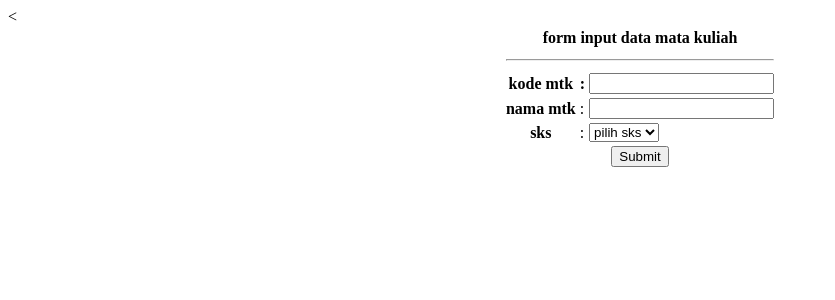
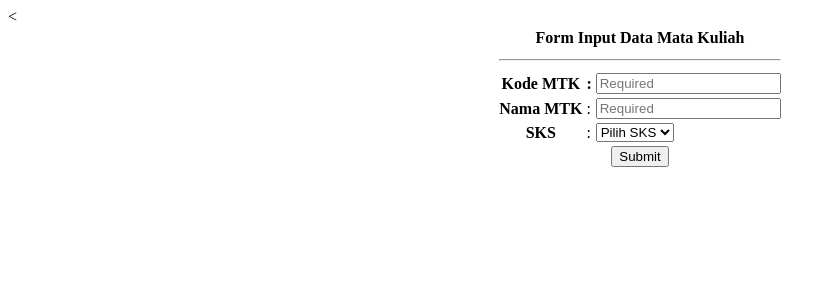
Before and after one commit to ilham0312/pustaka-booking, a CodeIgniter app: page /pustaka-booking/index.php/matakuliah/index in a window 1280 px wide. Shown: the top 300 px of the page, without its empty margins (0-835 px from the left). Run offline with CodeIgniter, Linux system fonts and the light colour scheme.

Commit message:
PERTEMUAN 5

```diff
--- a/application/views/view-form-matakuliah.php
+++ b/application/views/view-form-matakuliah.php
@@ -1,17 +1,22 @@
 <html>
 
 <head>
-    <title>form input mahasiswa</title>
+    <title>Form Input Matakuliah</title>
+<style>
+.pesan {color:red;font-style: italic;}
+</style>
 </head>
 
 <body>
-    <?php echo validation_errors(); ?>
     <center>
-        <form action="<?= base_url('matakuliah/cetak'); ?>" method="post">
+        <div class="pesan">
+            <?php echo validation_errors(); ?>
+        </div>
+        <form action="<?= base_url('matakuliah/cetak'); ?>"method="post">
             <table>
                 <tr>
                     <th colspan="3">
-                        form input data mata kuliah
+                        Form Input Data Mata Kuliah
                     </th>
                 </tr>
                 <tr>
@@ -20,25 +25,25 @@
                     </td>
                 </tr>
                 <tr>
-                    <th>kode mtk</th>
+                    <th>Kode MTK</th>
                     <th>:</th>
                     <td>
-                        <input type="text" name="kode" id="kode">
+                        <input type="text" name="kode" id="kode" placeholder="Required">
                     </td>
                 </tr>
                 <tr>
-                    <th>nama mtk</th>
+                    <th>Nama MTK</th>
                     <td>:</td>
                     <td>
-                        <input type="text" name="nama" id="nama">
+                        <input type="text" name="nama" id="nama" placeholder="Required">
                     </td>
                 </tr>
                 <tr>
-                    <th>sks</th>
+                    <th>SKS</th>
                     <td>:</td>
                     <td>
                         <select name="sks" id="sks">
-                            <option value="">pilih sks</option>
+                            <option value="">Pilih SKS</option>
                             <option value="2">2</option>
                             <option value="3">3</option>
                             <option value="4">4</option>
@@ -47,7 +52,7 @@
                 </tr>
                 <tr>
                     <td colspan="3" align="center">
-                        <input type="submit" values="submit">
+                        <input type="submit" value="Submit">
                     </td>
                 </tr>
             </table>
```
